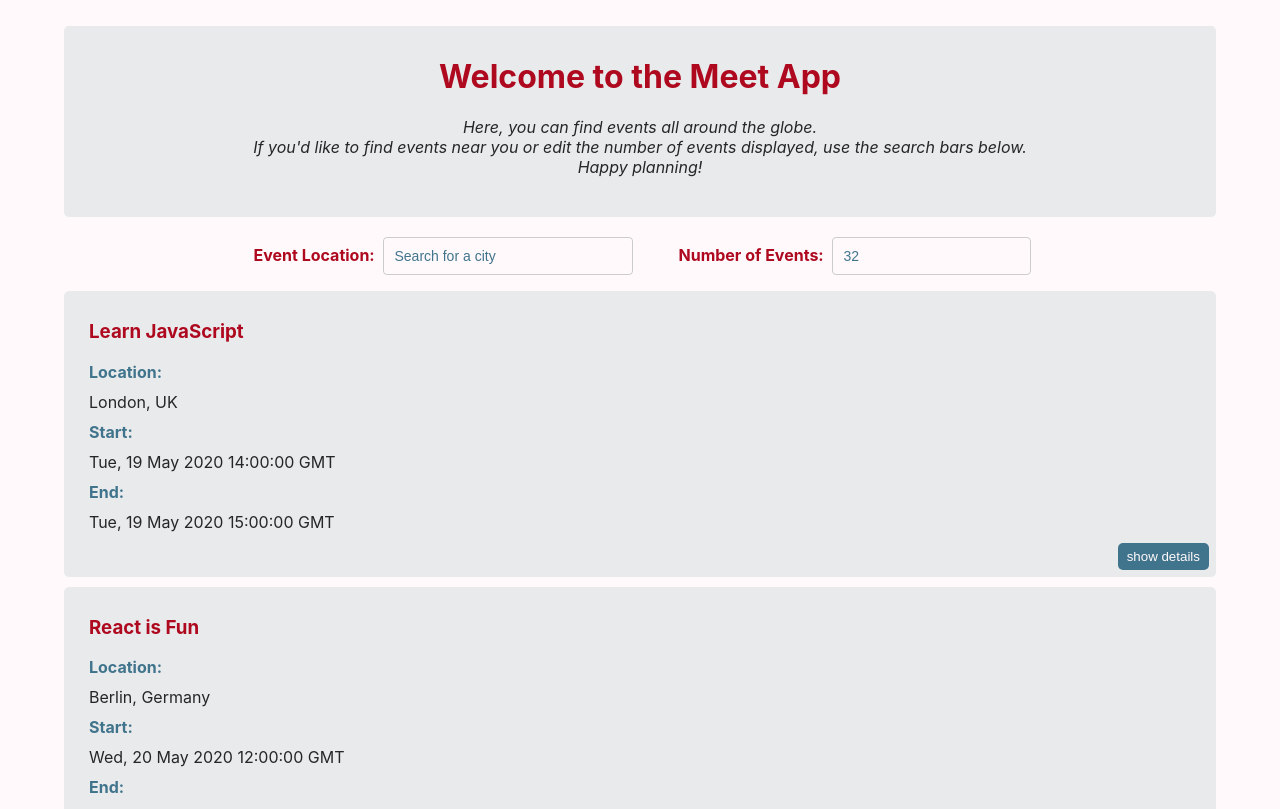
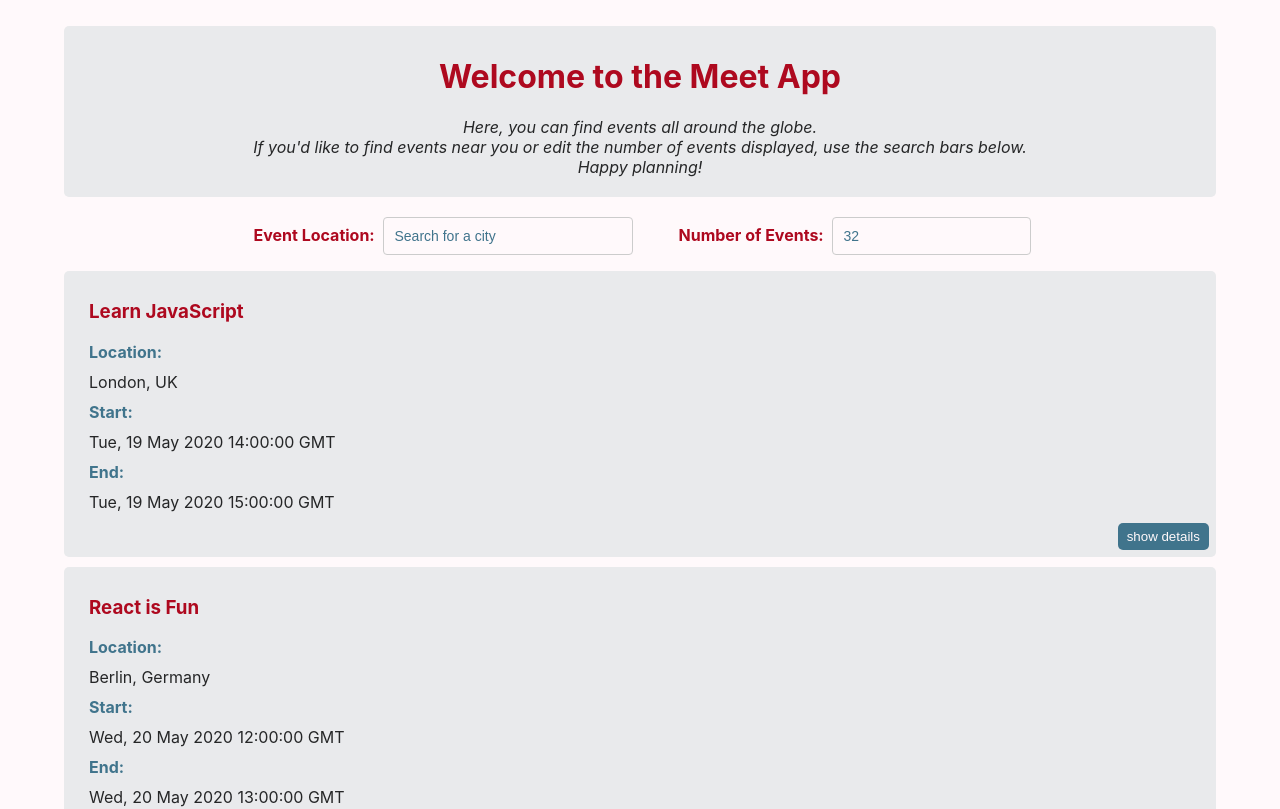
Before and after one commit to raschkatie/meet, a React (Create React App) app: page / in a window 1280 px wide. Shown: the top 809 px of the page. Built offline with nearby package versions, Linux system fonts and the light colour scheme; what atatus-spa would draw is missing.

Commit message:
Fixed loading screen display issue (?)

```diff
--- a/src/App.css
+++ b/src/App.css
@@ -45,7 +45,7 @@ h1 {
 }
 
 #heading-details {
-  padding-bottom: 40px;
+  padding-bottom: 20px;
   font-style: italic;
 }
 
--- a/src/App.js
+++ b/src/App.js
@@ -16,9 +16,7 @@ const App = () => {
   useEffect(() => {
     console.log('loading screen enabled');
     setIsLoading(true);
-    fetchData()
-    .then(setIsLoading(false))
-    .then(console.log('loading screen disabled'));
+    fetchData();
   }, [currentCity, currentNOE]);
 
   const fetchData = async () => {
@@ -28,6 +26,8 @@ const App = () => {
       allEvents.filter(event => event.location === currentCity);
     setEvents(filteredEvents.slice(0, currentNOE));
     setAllLocations(extractLocations(allEvents));
+    setIsLoading(false);
+    console.log('loading screen disabled');
   }
 
   return (
@@ -42,8 +42,10 @@ const App = () => {
       </div>
       <CitySearch allLocations={allLocations} setCurrentCity={setCurrentCity} />
       <NumberOfEvents currentNOE={currentNOE} setCurrentNOE={setCurrentNOE} />
-      {isLoading ? <h3 className='loading-screen'>Loading...</h3> : null}
-      {<EventList events={events} />}
+      <div>
+        {isLoading ? <h3 className='loading-screen'>Loading...</h3> : null}
+        <EventList events={events} />
+      </div>
     </div>
   );
 }
```
